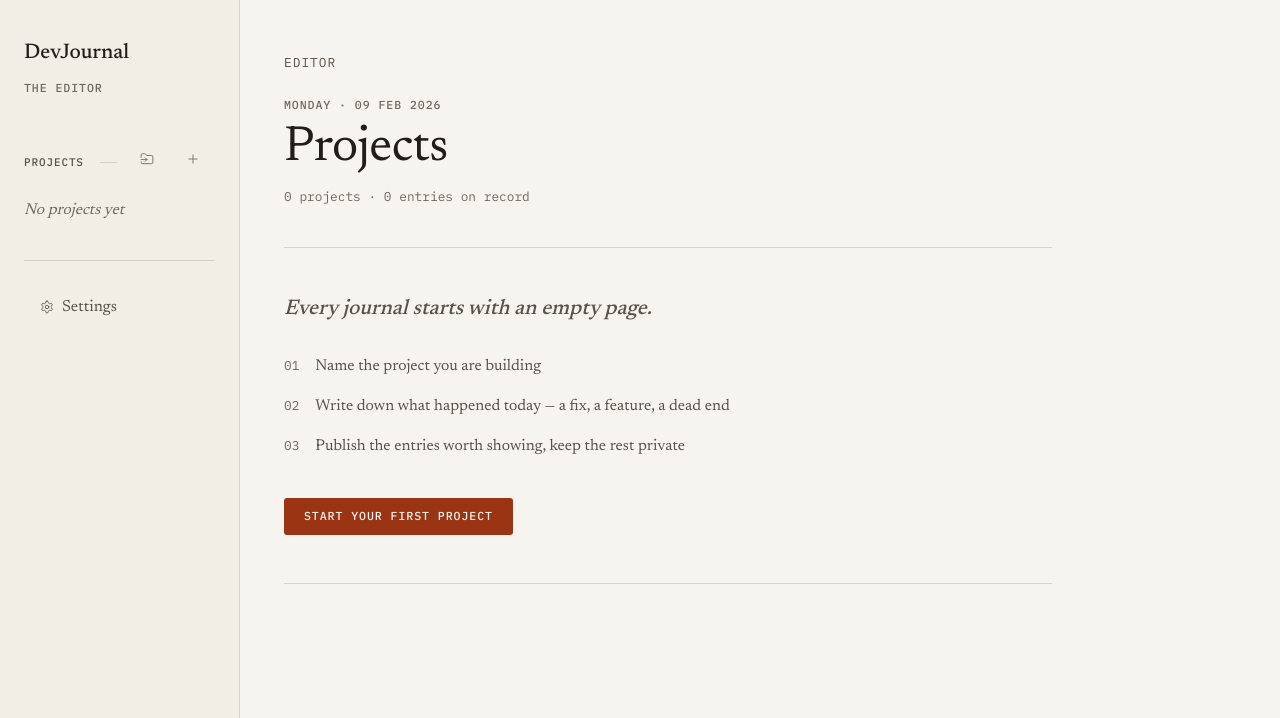
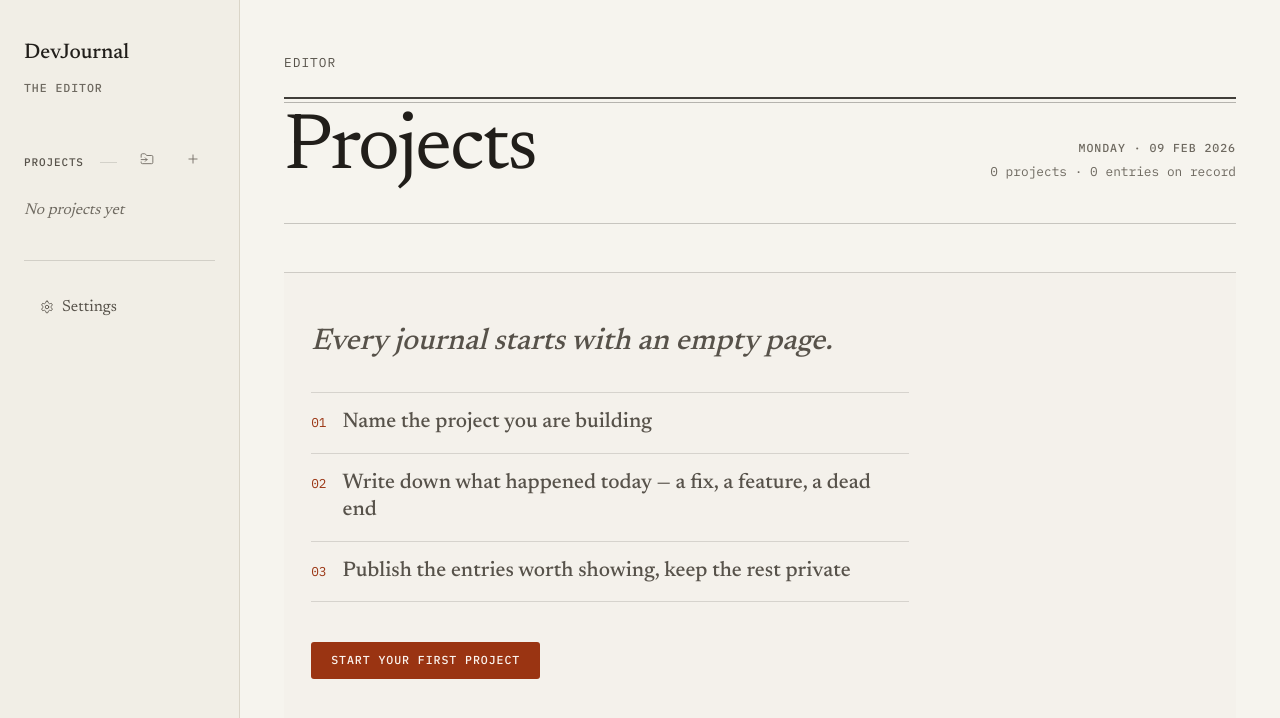
Before and after one commit to takoonit/devjournal, a Next.js app: page /editor in a window 1280 px wide. Shown: the top 718 px of the page. Built offline with nearby package versions, Linux system fonts and the light colour scheme.

Commit message:
feat: amplify Press Proof surfaces

```diff
--- a/app/editor/page.tsx
+++ b/app/editor/page.tsx
@@ -28,28 +28,30 @@ export default function EditorPage() {
     const dateline = `${now.toLocaleDateString("en-GB", { weekday: "long" })} · ${now.toLocaleDateString("en-GB", { day: "2-digit", month: "short", year: "numeric" })}`.toUpperCase();
 
     return (
-        <div className="max-w-measure lg:max-w-3xl">
-            <header className="mb-10">
-                <p className="font-mono text-label uppercase text-text-muted">{dateline}</p>
-                <h1 className="mt-2 font-serif text-display text-text-primary">Projects</h1>
-                <p className="mt-3 font-mono text-meta tabular-nums text-text-muted">
-                    {projects.length} {projects.length === 1 ? "project" : "projects"} ·{" "}
-                    {entries.length} {entries.length === 1 ? "entry" : "entries"} on record
-                </p>
+        <div className="max-w-page">
+            <header className="editor-masthead masthead-block rule-oxford mb-12">
+                <h1 className="masthead-title text-text-primary">Projects</h1>
+                <div className="masthead-meta font-mono text-text-muted">
+                    <p className="text-label uppercase">{dateline}</p>
+                    <p className="text-meta tabular-nums">
+                        {projects.length} {projects.length === 1 ? "project" : "projects"} ·{" "}
+                        {entries.length} {entries.length === 1 ? "entry" : "entries"} on record
+                    </p>
+                </div>
             </header>
 
             {projects.length === 0 ? (
-                <div className="border-y border-rule/15 py-12">
-                    <p className="mb-8 text-subtitle italic text-text-secondary">
+                <div className="empty-ledger">
+                    <p className="mb-8 max-w-measure text-title italic text-text-secondary">
                         Every journal starts with an empty page.
                     </p>
-                    <ol className="mb-10 space-y-4">
+                    <ol className="editor-empty-steps mb-10 max-w-measure">
                         {EMPTY_STEPS.map((step, index) => (
                             <li key={step} className="flex items-baseline gap-4">
-                                <span className="font-mono text-meta tabular-nums text-text-muted">
+                                <span className="font-mono text-meta tabular-nums text-accent">
                                     {String(index + 1).padStart(2, "0")}
                                 </span>
-                                <span className="text-ui text-text-secondary">{step}</span>
+                                <span className="text-subtitle text-text-secondary">{step}</span>
                             </li>
                         ))}
                     </ol>
@@ -61,7 +63,7 @@ export default function EditorPage() {
                     </Link>
                 </div>
             ) : (
-                <div className="border-b border-rule/15">
+                <div className="project-ledger editor-project-ledger">
                     {projects.map((project, index) => (
                         <Reveal key={project.id} index={index}>
                             <ProjectRow
--- a/app/editor/projects/[id]/page.tsx
+++ b/app/editor/projects/[id]/page.tsx
@@ -150,9 +150,9 @@ export default function ProjectDetailPage({
     return (
         <div className="max-w-page">
             {/* Project masthead */}
-            <header className="rule-oxford mb-10">
+            <header className="masthead-block rule-oxford mb-10">
                 <div className="flex flex-wrap items-start justify-between gap-4">
-                    <h1 className="print-display font-serif text-title text-text-primary sm:text-display print:!text-[2rem] print:!leading-[1.1]">{project.name}</h1>
+                    <h1 className="masthead-title print-display text-text-primary print:!text-[2rem] print:!leading-[1.1]">{project.name}</h1>
                     <div className="flex items-center gap-1">
                         <button
                             onClick={() => setIsEditModalOpen(true)}
--- a/app/editor/projects/new/page.tsx
+++ b/app/editor/projects/new/page.tsx
@@ -50,8 +50,8 @@ export default function NewProjectPage() {
 
     return (
         <div className="max-w-measure">
-            <header className="rule-oxford mb-10">
-                <h1 className="font-serif text-display text-text-primary">New Project</h1>
+            <header className="masthead-block rule-oxford mb-10">
+                <h1 className="masthead-title text-text-primary">New Project</h1>
                 <p className="mt-2 text-ui text-text-secondary">
                     Open a fresh section of the journal.
                 </p>
--- a/app/editor/settings/page.tsx
+++ b/app/editor/settings/page.tsx
@@ -102,8 +102,8 @@ export default function SettingsPage() {
     return (
         <div className="max-w-page">
             <div className="max-w-measure">
-                <header className="rule-oxford mb-12">
-                    <h1 className="font-serif text-display text-text-primary">Settings</h1>
+                <header className="masthead-block rule-oxford mb-12">
+                    <h1 className="masthead-title text-text-primary">Settings</h1>
                     <p className="mt-2 text-ui text-text-secondary">
                         The colophon: who you are, and how the journal is set.
                     </p>
--- a/app/globals.css
+++ b/app/globals.css
@@ -243,6 +243,104 @@ select:focus-visible {
     background-position: 0 0, 0 5px;
     background-repeat: no-repeat;
     padding-top: 1rem;
+  }
+
+  /* A full-width issue masthead: the title carries the visual weight while
+     measured metadata sits at the edge like a printer's notation. */
+  .masthead-block {
+    align-items: end;
+    border-block-end: 1px solid rgb(var(--color-rule) / 0.22);
+    display: grid;
+    gap: var(--space-stack-md);
+    grid-template-columns: minmax(0, 1fr);
+    padding-block-end: clamp(1.5rem, calc(1rem + 1.5vw), 2.5rem);
+  }
+
+  .masthead-title {
+    font-family: var(--font-serif);
+    font-size: clamp(3rem, calc(1.75rem + 4vw), 5.75rem);
+    font-weight: 400;
+    letter-spacing: -0.025em;
+    line-height: 0.94;
+    max-inline-size: 12ch;
+    text-wrap: balance;
+  }
+
+  .masthead-meta {
+    display: grid;
+    gap: 0.375rem;
+    justify-items: start;
+  }
+
+  .project-ledger {
+    border-block-end: 1px solid rgb(var(--color-rule) / 0.18);
+  }
+
+  .project-row {
+    isolation: isolate;
+    padding-inline: clamp(0.75rem, calc(0.5rem + 0.75vw), 1.25rem);
+  }
+
+  .project-row::after {
+    background: rgb(var(--color-accent-base));
+    content: "";
+    inset-block: 0;
+    inset-inline-start: 0;
+    opacity: 0;
+    position: absolute;
+    transition: opacity var(--motion-subtle) var(--easing-standard);
+    width: 1px;
+  }
+
+  .project-row:focus-within {
+    background: rgb(var(--color-surface-base) / 0.75);
+  }
+
+  .project-row:focus-within::after {
+    opacity: 1;
+  }
+
+  .project-row-title {
+    line-height: 1.08;
+  }
+
+  .project-row-arrow {
+    color: rgb(var(--color-text-muted));
+    flex: none;
+    transition: color var(--motion-subtle) var(--easing-standard),
+      transform var(--motion-standard) var(--easing-standard);
+  }
+
+  .portfolio-project-ledger .project-row {
+    padding-block: clamp(2rem, calc(1.5rem + 1.25vw), 3rem);
+  }
+
+  .portfolio-project-ledger .project-row-title {
+    font-size: clamp(1.75rem, calc(1.35rem + 1.35vw), 2.625rem);
+  }
+
+  .editor-project-ledger .project-row {
+    padding-block: clamp(1.5rem, calc(1.15rem + 1vw), 2.25rem);
+  }
+
+  .editor-project-ledger .project-row-title {
+    font-size: clamp(1.5rem, calc(1.25rem + 0.75vw), 2rem);
+  }
+
+  .empty-ledger {
+    background: rgb(var(--color-surface-base) / 0.45);
+    border-block: 1px solid rgb(var(--color-rule) / 0.18);
+    padding: clamp(2rem, calc(1.25rem + 2.5vw), 4rem)
+      clamp(1rem, calc(0.5rem + 1.5vw), 2rem);
+  }
+
+  .editor-empty-steps > li {
+    border-block-start: 1px solid rgb(var(--color-rule) / 0.14);
+    padding-block: 1rem;
+  }
+
+  .editor-empty-steps > li:last-child {
+    border-block-end: 1px solid rgb(var(--color-rule) / 0.14);
   }
 
   /* Mono section label with a hairline running to the container edge */
@@ -612,6 +710,18 @@ select:focus-visible {
   }
 }
 
+@media (min-width: 42rem) {
+  .masthead-block {
+    grid-template-columns: minmax(0, 1fr) minmax(12rem, auto);
+  }
+
+  .masthead-meta {
+    justify-items: end;
+    padding-block-end: 0.375rem;
+    text-align: end;
+  }
+}
+
 @media (hover: hover) {
   .link-ink:hover {
     color: rgb(var(--color-accent-base));
@@ -629,6 +739,23 @@ select:focus-visible {
 
   .group\/actions:hover .timeline-actions {
     opacity: 1;
+  }
+
+  .project-row:hover {
+    background: rgb(var(--color-surface-base) / 0.75);
+  }
+
+  .project-row:hover::after {
+    opacity: 1;
+  }
+
+  .project-row:hover .project-row-title,
+  .project-row:hover .project-row-arrow {
+    color: rgb(var(--color-accent-base));
+  }
+
+  .project-row:hover .project-row-arrow {
+    transform: translate(0.1875rem, -0.1875rem);
   }
 }
 
@@ -765,6 +892,11 @@ html[data-motion-level="expressive"] {
     line-height: 1.1 !important;
   }
 
+  .masthead-title {
+    font-size: 2rem !important;
+    line-height: 1.1 !important;
+  }
+
   .text-title {
     font-size: 1.25rem !important;
     line-height: 1.2 !important;
--- a/app/portfolio/[slug]/page.tsx
+++ b/app/portfolio/[slug]/page.tsx
@@ -25,9 +25,9 @@ export default async function ProjectDetailPage({
                     <BioSidebarStatic user={user} />
 
                     <main className="min-w-0 flex-1">
-                        <header className="rule-oxford mb-14">
+                        <header className="masthead-block rule-oxford mb-14">
                             <div className="flex flex-wrap items-baseline justify-between gap-x-6 gap-y-3">
-                                <h1 className="print-display max-w-measure font-serif text-display text-text-primary print:!text-[2rem] print:!leading-[1.1]">{project.name}</h1>
+                                <h1 className="masthead-title print-display max-w-measure text-text-primary print:!text-[2rem] print:!leading-[1.1]">{project.name}</h1>
                                 <StatusStamp status={project.status} />
                             </div>
 
--- a/app/portfolio/page.tsx
+++ b/app/portfolio/page.tsx
@@ -14,17 +14,19 @@ export default async function PortfolioPage() {
                     <BioSidebarStatic user={user} />
 
                     <main className="min-w-0 flex-1">
-                        <div className="keyline mb-2">
-                            <h2>Projects</h2>
-                        </div>
-                        <p className="mb-10 font-mono text-meta tabular-nums text-text-muted">
-                            <CountUp to={projects.length} />{" "}
-                            {projects.length === 1 ? "build log" : "build logs"}, kept in public
-                        </p>
+                        <header className="portfolio-masthead masthead-block rule-oxford mb-12">
+                            <h2 className="masthead-title text-text-primary">Projects</h2>
+                            <div className="masthead-meta">
+                                <p className="font-mono text-meta tabular-nums text-text-muted">
+                                    <CountUp to={projects.length} />{" "}
+                                    {projects.length === 1 ? "build log" : "build logs"}, kept in public
+                                </p>
+                            </div>
+                        </header>
 
                         {projects.length === 0 ? (
-                            <div className="border-t border-rule/15 py-10">
-                                <p className="text-subtitle italic text-text-secondary">
+                            <div className="empty-ledger">
+                                <p className="max-w-measure text-title italic text-text-secondary">
                                     The first entry is still unwritten.
                                 </p>
                                 <p className="mt-3 max-w-prose text-ui text-text-muted">
@@ -33,7 +35,7 @@ export default async function PortfolioPage() {
                                 </p>
                             </div>
                         ) : (
-                            <div className="border-b border-rule/15">
+                            <div className="project-ledger portfolio-project-ledger">
                                 {projects.map((project, index) => (
                                     <Reveal key={project.id} index={index}>
                                         <ProjectRow project={project} href={`/portfolio/${project.slug}`} />
--- a/components/portfolio/bio-sidebar-static.tsx
+++ b/components/portfolio/bio-sidebar-static.tsx
@@ -24,7 +24,7 @@ export function BioSidebarStatic({ user }: BioSidebarStaticProps) {
         <aside className="portfolio-sidebar">
             <div className="rule-oxford">
                 <p className="font-mono text-label uppercase text-text-muted">Build in Public</p>
-                <h1 className="mt-4 font-serif text-display text-text-primary">{user.name}</h1>
+                <h1 className="mt-4 font-serif text-title text-text-primary">{user.name}</h1>
                 <p className="mt-2 font-mono text-label uppercase text-text-secondary">{user.role}</p>
             </div>
 
```
Also changed, not shown: components/portfolio/project-row.tsx (+5 -3 lines), 1 other file (tests, documents, lock files or other folders).
